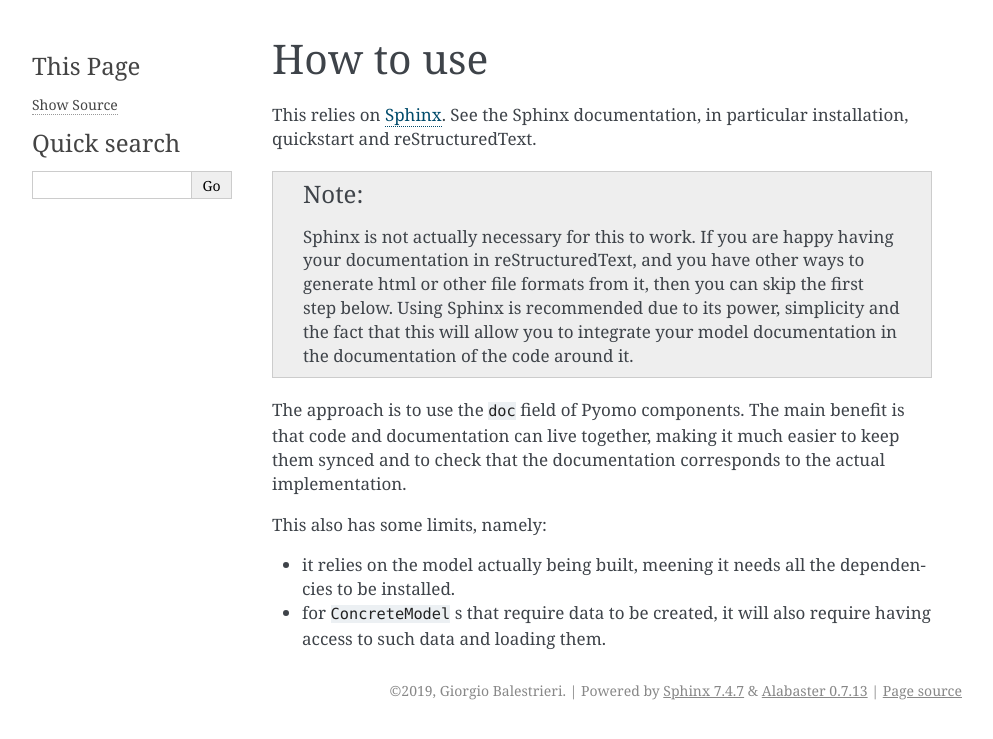
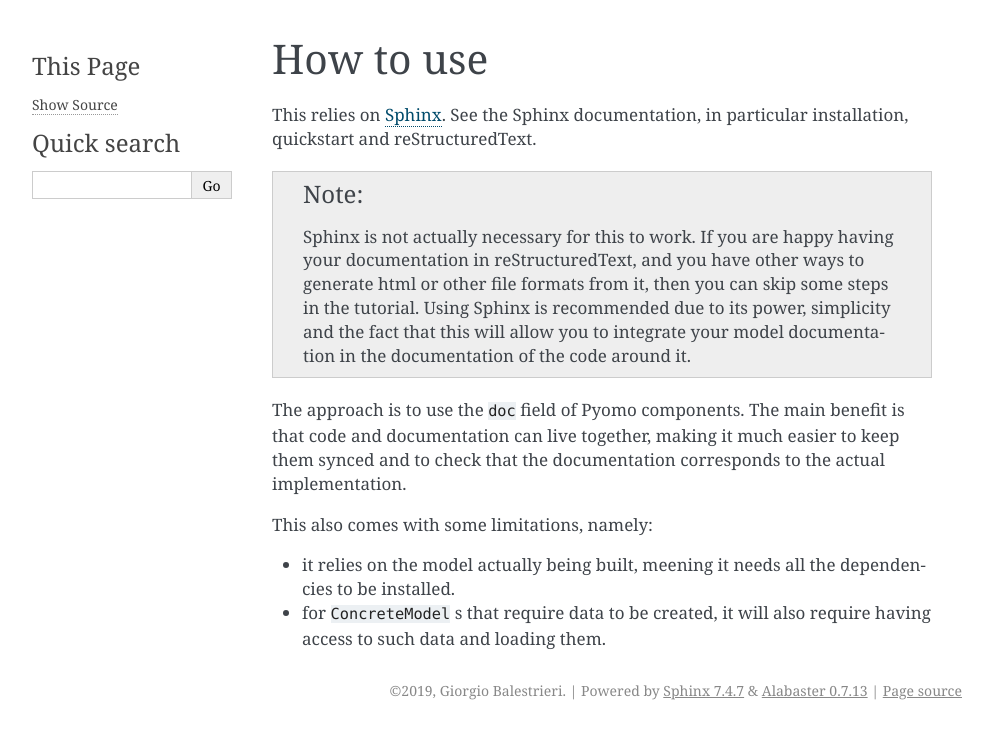
Before and after one commit to GiorgioBalestrieri/pyomo-sphinx-docs, a Sphinx documentation site: the page built from docs/how_it_works.rst, in a window 1280 px wide. Shown: the top 739 px of the page, without its empty margins (148-1141 px from the left). Built offline with Sphinx 7.4.7, drawn with Linux system fonts in a browser that asks for light colours.

Commit message:
minor update to docs

```diff
--- a/docs/how_it_works.rst
+++ b/docs/how_it_works.rst
@@ -5,13 +5,13 @@
 See the Sphinx documentation, in particular installation, quickstart and reStructuredText.
 
 .. note::
-    Sphinx is not actually necessary for this to work. If you are happy having your documentation in reStructuredText, and you have other ways to generate html or other file formats from it, then you can skip the first step below.
+    Sphinx is not actually necessary for this to work. If you are happy having your documentation in reStructuredText, and you have other ways to generate html or other file formats from it, then you can skip some steps in the tutorial.
     Using Sphinx is recommended due to its power, simplicity and the fact that this will allow you to integrate your model documentation in the documentation of the code around it.
 
 The approach is to use the :code:`doc` field of Pyomo components.
 The main benefit is that code and documentation can live together, making it much easier to keep them synced and to check that the documentation corresponds to the actual implementation.
 
-This also has some limits, namely:
+This also comes with some limitations, namely:
 
 - it relies on the model actually being built, meening it needs all the dependencies to be installed.
 - for :code:`ConcreteModel` s that require data to be created, it will also require having access to such data and loading them.
```
